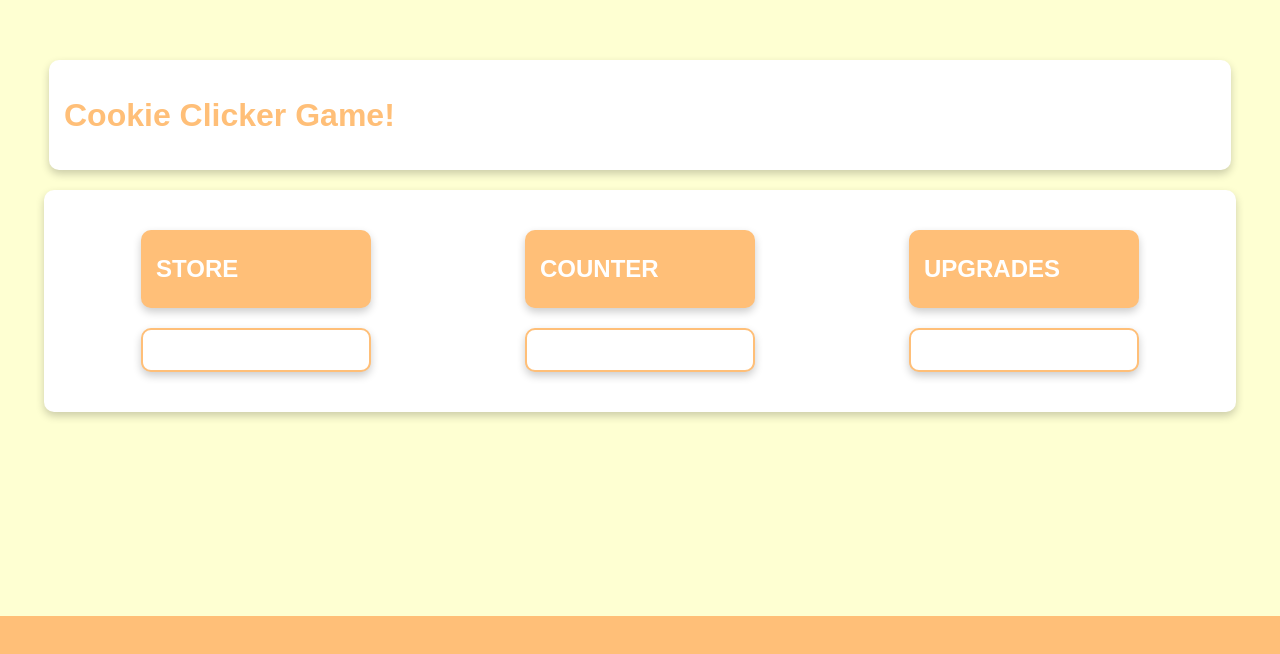
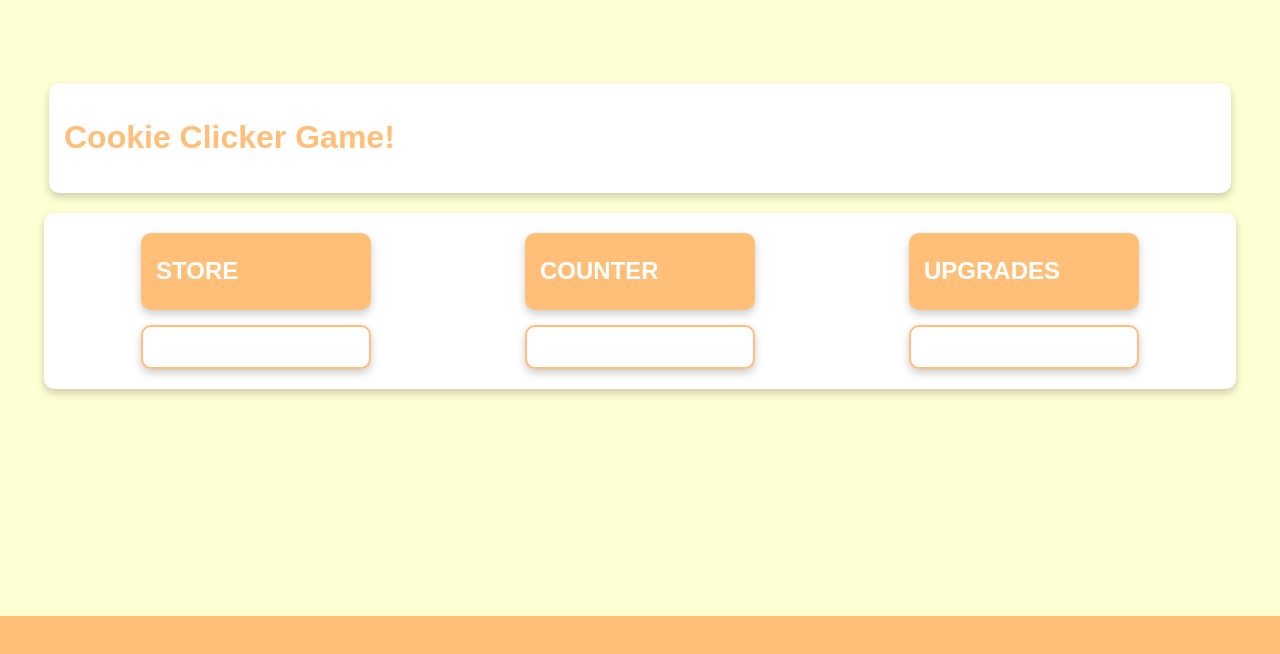
Before and after one commit to RaulBecerraB/Cookie-Clicker, a React (Vite) app: page / in a window 1280 px wide. Shown: the part 144-798 px from the top of the page. Built offline with nearby package versions, Linux system fonts and the light colour scheme.

Commit message:
style (game.css): make margins adjustable for each container type

```diff
--- a/src/styles/game.css
+++ b/src/styles/game.css
@@ -22,6 +22,7 @@
 }
 
 .display-container {
+    margin-top: 15px;
     background-color: var(--background-color-white);
     padding: var(--padding-large);
     border: 2px solid var(--background-color-orange);
@@ -32,7 +33,6 @@
 .text-container,
 .counter-container,
 .navbar-container {
-    margin: var(--margin);
     border-radius: var(--border-radius);
     box-shadow: var(--box-shadow);
 }
@@ -50,6 +50,7 @@
 }
 
 .navbar-container {
+    margin: 20px auto;
     background-color: var(--background-color-white);
     padding: var(--padding-medium);
     width: 90%;
```
